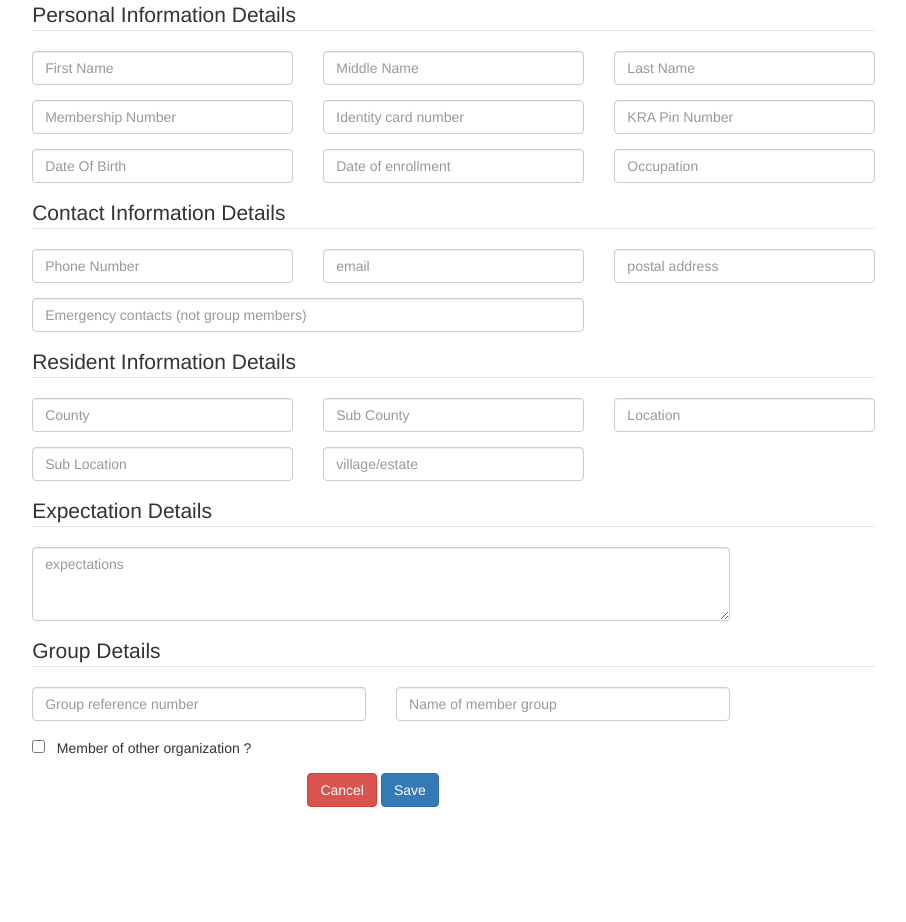
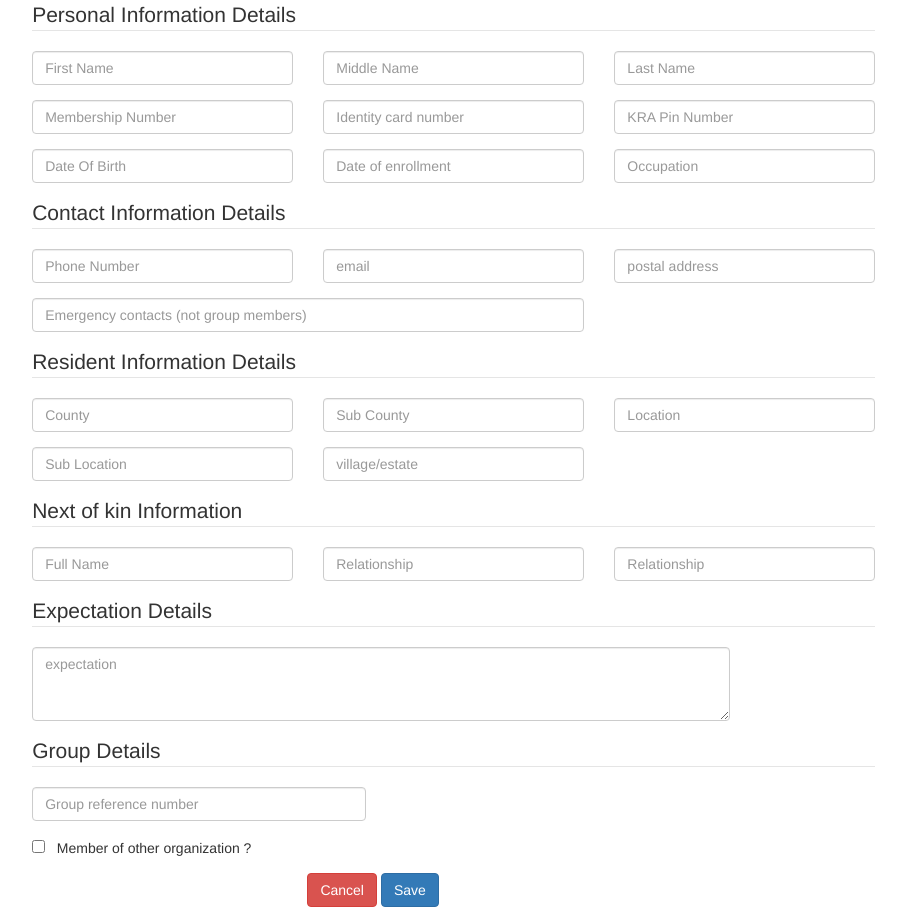
Before and after one commit to njerucyrus/project2, a PHP site: page /views/register_client.php in a window 1280 px wide. Shown: the whole page, without its empty margins (77-983 px from the left). Before the commit the page ends 807 px from the top, so only its background shows below. Run offline with PHP 8.4, Linux system fonts and the light colour scheme; some libraries are stand-ins or nearby versions.

Commit message:
added client registration

```diff
--- a/views/register_client.php
+++ b/views/register_client.php
@@ -5,13 +5,15 @@
  * Date: 25/04/2017
  * Time: 11:19
  */
+require_once __DIR__.'/../vendor/autoload.php';
+include  __DIR__.'/includes/register_client.inc.php';
 ?>
 <!doctype html>
 <html>
 <head>
     <meta charset="utf-8">
     <meta name="viewport" content="width=device-width",initial-scale="1.0">
-    <title> rep sacco</title>
+    <title> REP SACCO</title>
     <link href= "../public/assets/css/bootstrap.min.css" rel="stylesheet">
     <link href="../public/assets/css/custom.css " rel="stylesheet">
     <script src="../public/assets/js/respond.js"></script>
@@ -20,7 +22,7 @@
 <!-- Name Section -->
 <div class="row">
     <div class="col-md-8 col-md-offset-1">
-        <form class="form-horizontal" role="form">
+        <form class="form-horizontal" role="form" action="<?php echo htmlspecialchars($_SERVER['PHP_SELF']);?>" METHOD="post">
             <fieldset>
 
                 <!-- Form Name -->
@@ -29,13 +31,13 @@
                 <!-- Text input-->
                 <div class="form-group">
                     <div class="col-sm-4">
-                        <input type="text" name="fistName" placeholder="First Name" class="form-control">
+                        <input type="text" name="first_name" placeholder="First Name" class="form-control">
                     </div>
                     <div class="col-sm-4">
-                        <input type="text" name="middleName" placeholder="Middle Name" class="form-control">
+                        <input type="text" name="middle_name" placeholder="Middle Name" class="form-control">
                     </div>
                     <div class="col-sm-4">
-                        <input type="text" name="lastName" placeholder="Last Name" class="form-control">
+                        <input type="text" name="last_name" placeholder="Last Name" class="form-control">
                     </div>
                 </div>
 
@@ -44,14 +46,14 @@
                 <!-- Text input-->
                 <div class="form-group">
                     <div class="col-sm-4">
-                        <input type="text" name="membership_number" placeholder="Membership Number" class="form-control">
+                        <input type="text" name="membership_no" placeholder="Membership Number" class="form-control">
                     </div>
 
                     <div class="col-sm-4">
-                        <input type="text" name="id_number" placeholder="Identity card number" class="form-control">
+                        <input type="text" name="id_no" placeholder="Identity card number" class="form-control">
                     </div>
                     <div class="col-sm-4">
-                        <input type="text" name="kra_umber" placeholder="KRA Pin Number" class="form-control">
+                        <input type="text" name="kra_pin" placeholder="KRA Pin Number" class="form-control">
                     </div>
 
 
@@ -63,12 +65,12 @@
                 <div class="form-group">
                     <div class="col-sm-4">
 
-                        <input placeholder="Date Of Birth" name="date_of_birth"  class="form-control" type="text" onfocus="(this.type='date')" onblur="(this.type='text')" >
+                        <input placeholder="Date Of Birth" name="dob"  class="form-control" type="text" onfocus="(this.type='date')" onblur="(this.type='text')" >
                     </div>
 
                     <div class="col-sm-4">
 
-                        <input placeholder="Date of enrollment" name="date_of_enrollment" class="form-control" type="text" onfocus="(this.type='date')" onblur="(this.type='text')" >
+                        <input placeholder="Date of enrollment" name="date_enrolled" class="form-control" type="text" onfocus="(this.type='date')" onblur="(this.type='text')" >
                     </div>
 
                     <div class="col-sm-4">
@@ -83,7 +85,7 @@
                 <div class="form-group">
 
                     <div class="col-sm-4">
-                        <input type="text" name="phone" placeholder="Phone Number" class="form-control">
+                        <input type="text" name="phone_number" placeholder="Phone Number" class="form-control">
                     </div>
                     <div class="col-sm-4">
                         <input type="text" name="email" placeholder="email" class="form-control">
@@ -95,7 +97,7 @@
 <!--                text input-->
                 <div class="form-group">
                   <div class="col-sm-8">
-                        <input type="text" name="phone" placeholder="Emergency contacts (not group members)" class="form-control">
+                        <input type="text" name="emergency_contact" placeholder="Emergency contacts (not group members)" class="form-control">
                     </div>
                 </div>
 
@@ -126,13 +128,29 @@
 
                 </div>
 
+                <!-- Form Name -->
+                <legend>Next of kin  Information</legend>
+                <!-- Text input-->
+                <div class="form-group">
+                    <div class="col-sm-4">
+                        <input type="text" name="nok_name" placeholder="Full Name" class="form-control">
+                    </div>
+                    <div class="col-sm-4">
+                        <input type="text" name="nok_contact" placeholder="Relationship" class="form-control">
+                    </div>
+                    <div class="col-sm-4">
+                        <input type="text" name="nok_relationship" placeholder="Relationship" class="form-control">
+                    </div>
+
+                </div>
+
                 <!-- Address Section -->
                 <!-- Form Name -->
                 <legend>Expectation Details</legend>
                <!-- Text input-->
                 <div class="form-group">
                     <div class="col-sm-10">
-                        <textarea placeholder="expectations" cols="10" rows="3" class="form-control" name="Expectations" ></textarea>
+                        <textarea placeholder="expectation" cols="10" rows="3" class="form-control" name="Expectations" ></textarea>
                     </div>
                 </div>
 
@@ -144,15 +162,13 @@
                     <div class="col-sm-5">
                         <input type="text" name="group_reference_number" placeholder="Group reference number" class="form-control">
                     </div>
-                    <div class="col-sm-5">
-                        <input type="text" name="member_group" placeholder="Name of member group" class="form-control">
-                    </div>
+
 
                 </div>
 
                 <div class="form-group">
                     <div class="col-sm-4">
-                        <input type="checkbox" name="has_other_organization" data-toggle="modal" data-target="#sibling">   Member of other organization ?
+                        <input type="checkbox" name="is_member_of_other_org" data-toggle="modal" data-target="#sibling">   Member of other organization ?
                     </div>
                 </div>
 
@@ -163,7 +179,7 @@
                     <div class="col-sm-5 col-sm-offset-1">
                         <div class="pull-right">
                             <button type="submit" class="btn btn-danger">Cancel</button>
-                            <button type="submit" class="btn btn-primary">Save</button>
+                            <input type="submit" class="btn btn-primary" value="Save">
                         </div>
                     </div>
                 </div>
```
Also changed, not shown: views/includes/register_client.inc.php (added, +38 -0 lines).
